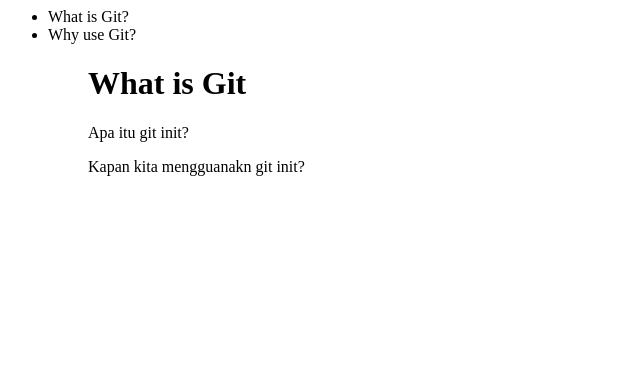
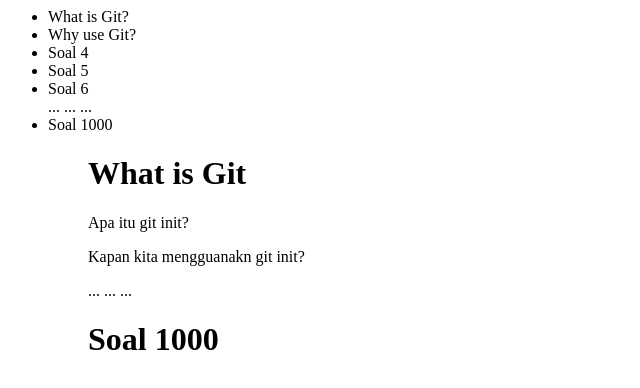
Before and after one commit to PashaAkbar/ruang-belajar, a plain HTML site: page pages/question.html in a window 1280 px wide. Shown: the whole page, without its empty margins (0-640 px from the left). Drawn offline with Linux system fonts and the light colour scheme.

Commit message:
add 1000 question

```diff
--- a/pages/question.html
+++ b/pages/question.html
@@ -1,20 +1,24 @@
 <html>
-
 
 <head>
     <title>Question Page</title>
-
 </head>
 
 <body>
     <ul>
-            <li>What is Git?</li>
-                <li>Why use Git?</li>
-                <ul>
-                    <h1>What is Git</h1>
-
-     <p>Apa itu git init?</p>
+        <li>What is Git?</li>
+        <li>Why use Git?</li>
+        <li>Soal 4</li>
+        <li>Soal 5</li>
+        <li>Soal 6</li>
+        ... ... ...
+        <li>Soal 1000</li>
+        <ul>
+            <h1>What is Git</h1>
+            <p>Apa itu git init?</p>
             <p>Kapan kita mengguanakn git init?</p>
+            ... ... ...
+            <h1>Soal 1000</h1>
 </body>
 
 </html>
```
